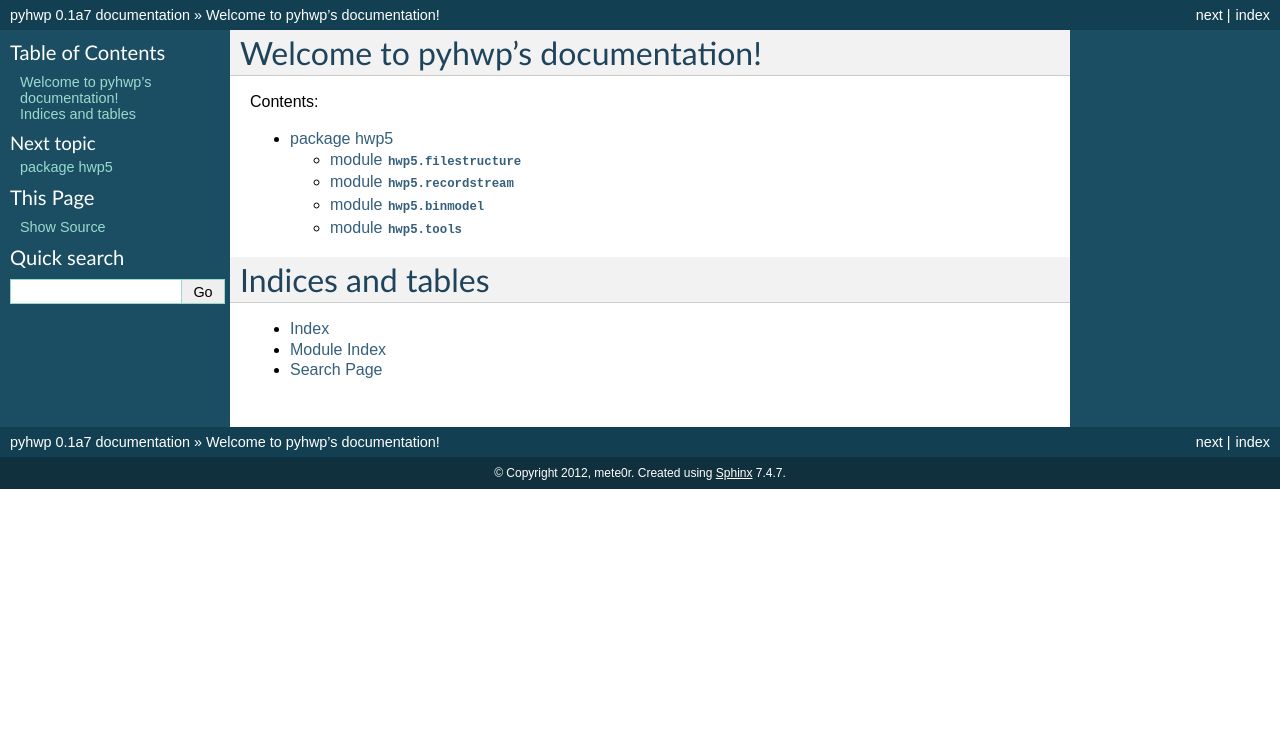
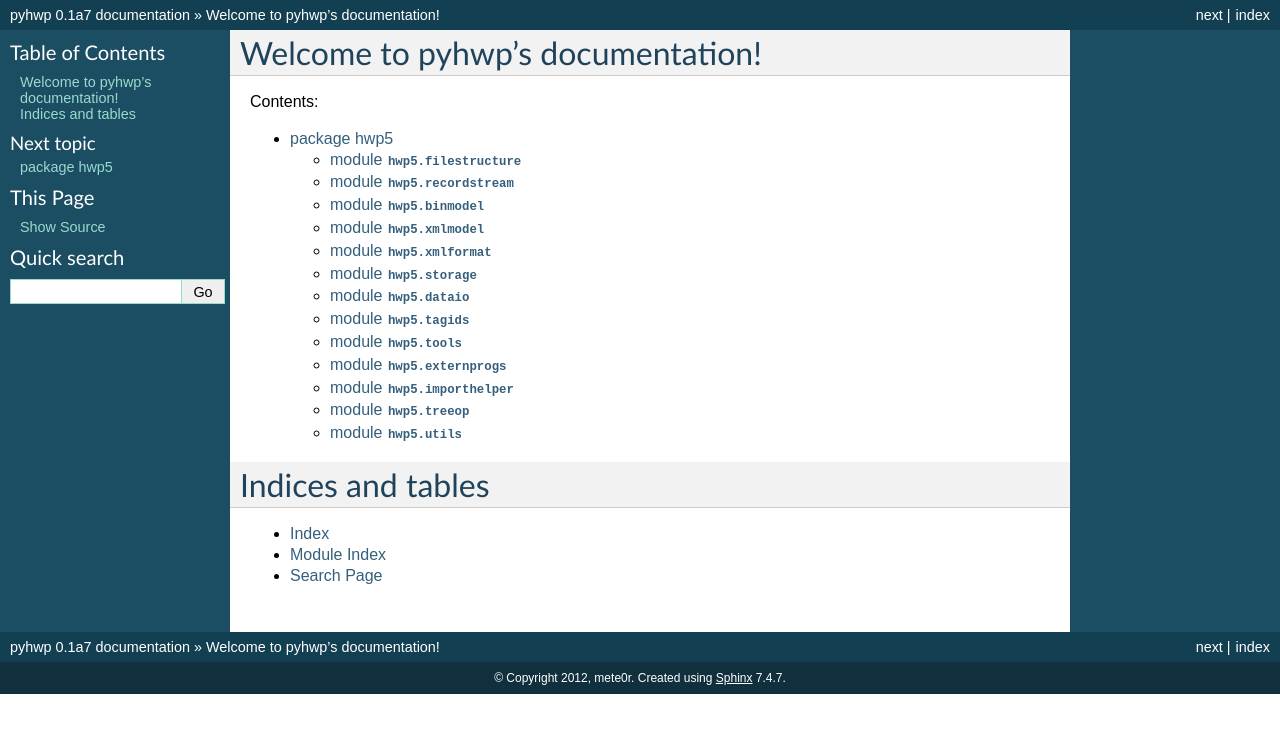
Before and after one commit to mete0r/pyhwp, a Sphinx documentation site: the page built from doc/index.rst, in a window 1280 px wide. Shown: the top 733 px of the page. Built offline with Sphinx 7.4.7, drawn with Linux system fonts in a browser that asks for light colours.

Commit message:
add more modules in the documentation

```diff
--- a/doc/hwp5.rst
+++ b/doc/hwp5.rst
@@ -16,7 +16,52 @@ module :mod:`hwp5.binmodel`
 .. automodule:: hwp5.binmodel
    :members:
 
+module :mod:`hwp5.xmlmodel`
+===========================
+.. automodule:: hwp5.xmlmodel
+   :members:
+
+module :mod:`hwp5.xmlformat`
+============================
+.. automodule:: hwp5.xmlformat
+   :members:
+
+module :mod:`hwp5.storage`
+==========================
+.. automodule:: hwp5.storage
+   :members:
+
+module :mod:`hwp5.dataio`
+=========================
+.. automodule:: hwp5.dataio
+   :members:
+
+module :mod:`hwp5.tagids`
+=========================
+.. automodule:: hwp5.tagids
+   :members:
+
 module :mod:`hwp5.tools`
 ===========================
 .. automodule:: hwp5.tools
    :members:
+
+module :mod:`hwp5.externprogs`
+==============================
+.. automodule:: hwp5.externprogs
+   :members:
+
+module :mod:`hwp5.importhelper`
+===============================
+.. automodule:: hwp5.importhelper
+   :members:
+
+module :mod:`hwp5.treeop`
+=========================
+.. automodule:: hwp5.treeop
+   :members:
+
+module :mod:`hwp5.utils`
+=========================
+.. automodule:: hwp5.treeop
+   :members:
```
